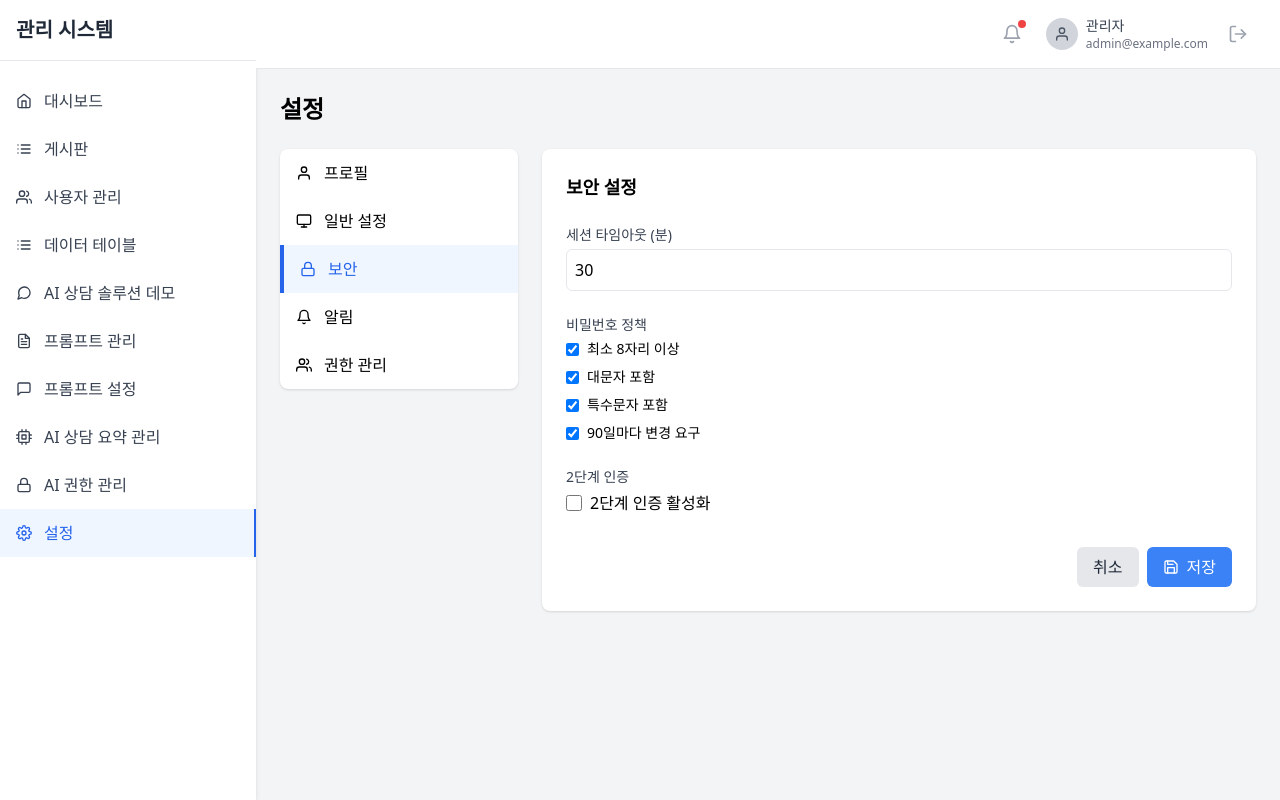
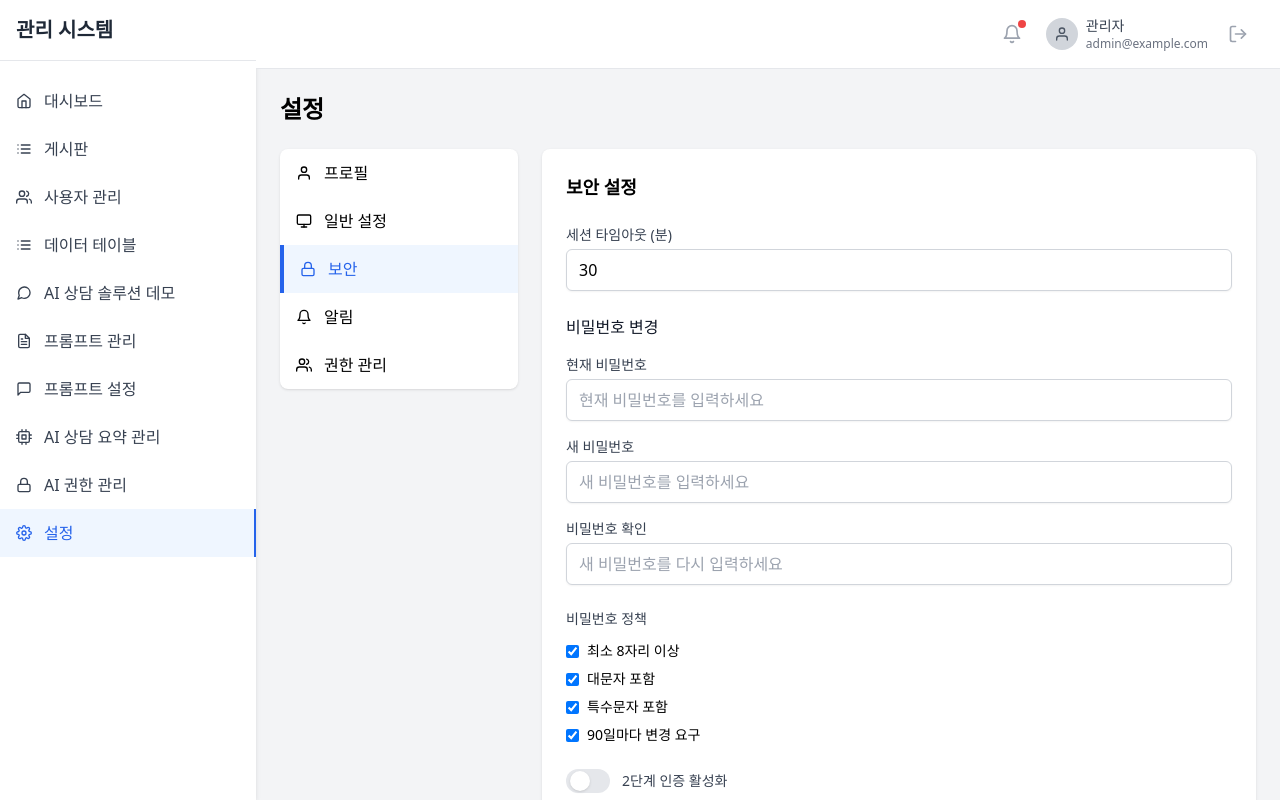
Before and after one commit to happytalkrz/demo-front, a React (Vite) app: page /settings in a window 1280 px wide. Both pictures are taken after a click on the button "보안". Built offline with nearby package versions, Linux system fonts and the light colour scheme.

Commit message:
[#15] Phase 1: 알림/보안 섹션 리팩터링

```diff
--- a/src/pages/Settings.tsx
+++ b/src/pages/Settings.tsx
@@ -1,9 +1,61 @@
 import React, { useState } from 'react';
 import { FiSave, FiLock, FiUsers, FiMonitor, FiBell, FiUser } from 'react-icons/fi';
 import Input from '../components/form/Input';
+import Select from '../components/form/Select';
+import Toggle from '../components/form/Toggle';
+import { SelectOption } from '../types/common';
 
 const Settings = () => {
   const [activeTab, setActiveTab] = useState('profile');
+
+  // 일반 설정 state
+  const [systemName, setSystemName] = useState('관리 시스템');
+  const [language, setLanguage] = useState('ko');
+  const [timezone, setTimezone] = useState('Asia/Seoul');
+  const [theme, setTheme] = useState('light');
+
+  // 알림 설정 state
+  const [emailNotifications, setEmailNotifications] = useState({
+    security: true,
+    systemUpdate: true,
+    weeklyReport: true,
+  });
+  const [browserNotifications, setBrowserNotifications] = useState({
+    newMessage: true,
+    eventAlert: true,
+  });
+
+  // 보안 설정 state
+  const [sessionTimeout, setSessionTimeout] = useState('30');
+  const [passwordPolicy, setPasswordPolicy] = useState({
+    minLength: true,
+    uppercase: true,
+    specialChar: true,
+    periodicChange: true,
+  });
+  const [twoFactorAuth, setTwoFactorAuth] = useState(false);
+
+  // 비밀번호 변경 state
+  const [passwordChange, setPasswordChange] = useState({
+    current: '',
+    new: '',
+    confirm: '',
+  });
+
+  // Select options
+  const languageOptions: SelectOption[] = [
+    { value: 'ko', label: '한국어' },
+    { value: 'en', label: 'English' },
+    { value: 'ja', label: '日本語' },
+    { value: 'zh', label: '中文' },
+  ];
+
+  const timezoneOptions: SelectOption[] = [
+    { value: 'Asia/Seoul', label: '(GMT+09:00) 서울' },
+    { value: 'Asia/Tokyo', label: '(GMT+09:00) 도쿄' },
+    { value: 'America/New_York', label: '(GMT-05:00) 뉴욕' },
+    { value: 'Europe/London', label: '(GMT+00:00) 런던' },
+  ];
 
   return (
     <div>
@@ -112,40 +164,29 @@ const Settings = () => {
               <div>
                 <h2 className="text-lg font-semibold mb-6">일반 설정</h2>
                 <div className="space-y-6">
+                  <Input
+                    label="시스템 이름"
+                    type="text"
+                    value={systemName}
+                    onChange={(e) => setSystemName(e.target.value)}
+                  />
+
+                  <Select
+                    label="언어 설정"
+                    options={languageOptions}
+                    value={language}
+                    onChange={(e) => setLanguage(e.target.value)}
+                  />
+
+                  <Select
+                    label="시간대"
+                    options={timezoneOptions}
+                    value={timezone}
+                    onChange={(e) => setTimezone(e.target.value)}
+                  />
+
                   <div>
-                    <label className="block text-sm font-medium text-gray-700 mb-1">
-                      시스템 이름
-                    </label>
-                    <input
-                      type="text"
-                      className="w-full p-2 border rounded-md focus:outline-none focus:ring-2 focus:ring-blue-500"
-                      defaultValue="관리 시스템"
-                    />
-                  </div>
-                  <div>
-                    <label className="block text-sm font-medium text-gray-700 mb-1">
-                      언어 설정
-                    </label>
-                    <select className="w-full p-2 border rounded-md focus:outline-none focus:ring-2 focus:ring-blue-500">
-                      <option value="ko">한국어</option>
-                      <option value="en">English</option>
-                      <option value="ja">日本語</option>
-                      <option value="zh">中文</option>
-                    </select>
-                  </div>
-                  <div>
-                    <label className="block text-sm font-medium text-gray-700 mb-1">
-                      시간대
-                    </label>
-                    <select className="w-full p-2 border rounded-md focus:outline-none focus:ring-2 focus:ring-blue-500">
-                      <option value="Asia/Seoul">(GMT+09:00) 서울</option>
-                      <option value="Asia/Tokyo">(GMT+09:00) 도쿄</option>
-                      <option value="America/New_York">(GMT-05:00) 뉴욕</option>
-                      <option value="Europe/London">(GMT+00:00) 런던</option>
-                    </select>
-                  </div>
-                  <div>
-                    <label className="block text-sm font-medium text-gray-700 mb-1">
+                    <label className="block text-sm font-medium text-gray-700 mb-3">
                       기본 테마
                     </label>
                     <div className="flex gap-4">
@@ -154,7 +195,8 @@ const Settings = () => {
                           type="radio"
                           name="theme"
                           value="light"
-                          defaultChecked
+                          checked={theme === 'light'}
+                          onChange={(e) => setTheme(e.target.value)}
                           className="text-blue-600 focus:ring-blue-500"
                         />
                         <span className="ml-2">라이트 모드</span>
@@ -164,6 +206,8 @@ const Settings = () => {
                           type="radio"
                           name="theme"
                           value="dark"
+                          checked={theme === 'dark'}
+                          onChange={(e) => setTheme(e.target.value)}
                           className="text-blue-600 focus:ring-blue-500"
                         />
                         <span className="ml-2">다크 모드</span>
@@ -173,6 +217,8 @@ const Settings = () => {
                           type="radio"
                           name="theme"
                           value="system"
+                          checked={theme === 'system'}
+                          onChange={(e) => setTheme(e.target.value)}
                           className="text-blue-600 focus:ring-blue-500"
                         />
                         <span className="ml-2">시스템 기본값</span>
@@ -187,26 +233,51 @@ const Settings = () => {
               <div>
                 <h2 className="text-lg font-semibold mb-6">보안 설정</h2>
                 <div className="space-y-6">
-                  <div>
-                    <label className="block text-sm font-medium text-gray-700 mb-1">
-                      세션 타임아웃 (분)
-                    </label>
-                    <input
+                  <Input
+                    label="세션 타임아웃 (분)"
                     type="number"
-                      className="w-full p-2 border rounded-md focus:outline-none focus:ring-2 focus:ring-blue-500"
-                      defaultValue="30"
+                    value={sessionTimeout}
+                    onChange={(e) => setSessionTimeout(e.target.value)}
                     min="5"
                   />
+
+                  <div>
+                    <h3 className="text-base font-medium text-gray-900 mb-4">비밀번호 변경</h3>
+                    <div className="space-y-4">
+                      <Input
+                        label="현재 비밀번호"
+                        type="password"
+                        value={passwordChange.current}
+                        onChange={(e) => setPasswordChange(prev => ({ ...prev, current: e.target.value }))}
+                        placeholder="현재 비밀번호를 입력하세요"
+                      />
+                      <Input
+                        label="새 비밀번호"
+                        type="password"
+                        value={passwordChange.new}
+                        onChange={(e) => setPasswordChange(prev => ({ ...prev, new: e.target.value }))}
+                        placeholder="새 비밀번호를 입력하세요"
+                      />
+                      <Input
+                        label="비밀번호 확인"
+                        type="password"
+                        value={passwordChange.confirm}
+                        onChange={(e) => setPasswordChange(prev => ({ ...prev, confirm: e.target.value }))}
+                        placeholder="새 비밀번호를 다시 입력하세요"
+                      />
                     </div>
+                  </div>
+
                   <div>
-                    <label className="block text-sm font-medium text-gray-700 mb-1">
+                    <label className="block text-sm font-medium text-gray-700 mb-3">
                       비밀번호 정책
                     </label>
                     <div className="space-y-2">
                       <label className="flex items-center">
                         <input
                           type="checkbox"
-                          defaultChecked
+                          checked={passwordPolicy.minLength}
+                          onChange={(e) => setPasswordPolicy(prev => ({ ...prev, minLength: e.target.checked }))}
                           className="text-blue-600 focus:ring-blue-500 rounded"
                         />
                         <span className="ml-2 text-sm">최소 8자리 이상</span>
@@ -214,7 +285,8 @@ const Settings = () => {
                       <label className="flex items-center">
                         <input
                           type="checkbox"
-                          defaultChecked
+                          checked={passwordPolicy.uppercase}
+                          onChange={(e) => setPasswordPolicy(prev => ({ ...prev, uppercase: e.target.checked }))}
                           className="text-blue-600 focus:ring-blue-500 rounded"
                         />
                         <span className="ml-2 text-sm">대문자 포함</span>
@@ -222,7 +294,8 @@ const Settings = () => {
                       <label className="flex items-center">
                         <input
                           type="checkbox"
-                          defaultChecked
+                          checked={passwordPolicy.specialChar}
+                          onChange={(e) => setPasswordPolicy(prev => ({ ...prev, specialChar: e.target.checked }))}
                           className="text-blue-600 focus:ring-blue-500 rounded"
                         />
                         <span className="ml-2 text-sm">특수문자 포함</span>
@@ -230,25 +303,20 @@ const Settings = () => {
                       <label className="flex items-center">
                         <input
                           type="checkbox"
-                          defaultChecked
+                          checked={passwordPolicy.periodicChange}
+                          onChange={(e) => setPasswordPolicy(prev => ({ ...prev, periodicChange: e.target.checked }))}
                           className="text-blue-600 focus:ring-blue-500 rounded"
                         />
                         <span className="ml-2 text-sm">90일마다 변경 요구</span>
                       </label>
                     </div>
                   </div>
-                  <div>
-                    <label className="block text-sm font-medium text-gray-700 mb-1">
-                      2단계 인증
-                    </label>
-                    <div className="flex items-center">
-                      <input
-                        type="checkbox"
-                        className="h-4 w-4 text-blue-600 focus:ring-blue-500 border-gray-300 rounded"
+
+                  <Toggle
+                    label="2단계 인증 활성화"
+                    checked={twoFactorAuth}
+                    onChange={(e) => setTwoFactorAuth(e.target.checked)}
                   />
-                      <span className="ml-2">2단계 인증 활성화</span>
-                    </div>
-                  </div>
                 </div>
               </div>
             )}
@@ -258,57 +326,38 @@ const Settings = () => {
                 <h2 className="text-lg font-semibold mb-6">알림 설정</h2>
                 <div className="space-y-6">
                   <div>
-                    <label className="block text-sm font-medium text-gray-700 mb-3">
-                      이메일 알림
-                    </label>
-                    <div className="space-y-2">
-                      <label className="flex items-center">
-                        <input
-                          type="checkbox"
-                          defaultChecked
-                          className="text-blue-600 focus:ring-blue-500 rounded"
+                    <h3 className="text-base font-medium text-gray-700 mb-4">이메일 알림</h3>
+                    <div className="space-y-4">
+                      <Toggle
+                        label="보안 알림"
+                        checked={emailNotifications.security}
+                        onChange={(e) => setEmailNotifications(prev => ({ ...prev, security: e.target.checked }))}
                       />
-                        <span className="ml-2 text-sm">보안 알림</span>
-                      </label>
-                      <label className="flex items-center">
-                        <input
-                          type="checkbox"
-                          defaultChecked
-                          className="text-blue-600 focus:ring-blue-500 rounded"
+                      <Toggle
+                        label="시스템 업데이트"
+                        checked={emailNotifications.systemUpdate}
+                        onChange={(e) => setEmailNotifications(prev => ({ ...prev, systemUpdate: e.target.checked }))}
                       />
-                        <span className="ml-2 text-sm">시스템 업데이트</span>
-                      </label>
-                      <label className="flex items-center">
-                        <input
-                          type="checkbox"
-                          defaultChecked
-                          className="text-blue-600 focus:ring-blue-500 rounded"
+                      <Toggle
+                        label="주간 리포트"
+                        checked={emailNotifications.weeklyReport}
+                        onChange={(e) => setEmailNotifications(prev => ({ ...prev, weeklyReport: e.target.checked }))}
                       />
-                        <span className="ml-2 text-sm">주간 리포트</span>
-                      </label>
                     </div>
                   </div>
                   <div>
-                    <label className="block text-sm font-medium text-gray-700 mb-3">
-                      브라우저 알림
-                    </label>
-                    <div className="space-y-2">
-                      <label className="flex items-center">
-                        <input
-                          type="checkbox"
-                          defaultChecked
-                          className="text-blue-600 focus:ring-blue-500 rounded"
+                    <h3 className="text-base font-medium text-gray-700 mb-4">브라우저 알림</h3>
+                    <div className="space-y-4">
+                      <Toggle
+                        label="새 메시지"
+                        checked={browserNotifications.newMessage}
+                        onChange={(e) => setBrowserNotifications(prev => ({ ...prev, newMessage: e.target.checked }))}
                       />
-                        <span className="ml-2 text-sm">새 메시지</span>
-                      </label>
-                      <label className="flex items-center">
-                        <input
-                          type="checkbox"
-                          defaultChecked
-                          className="text-blue-600 focus:ring-blue-500 rounded"
+                      <Toggle
+                        label="이벤트 알림"
+                        checked={browserNotifications.eventAlert}
+                        onChange={(e) => setBrowserNotifications(prev => ({ ...prev, eventAlert: e.target.checked }))}
                       />
-                        <span className="ml-2 text-sm">이벤트 알림</span>
-                      </label>
                     </div>
                   </div>
                 </div>
```
Lines whose indentation alone changed are shown as unchanged.
